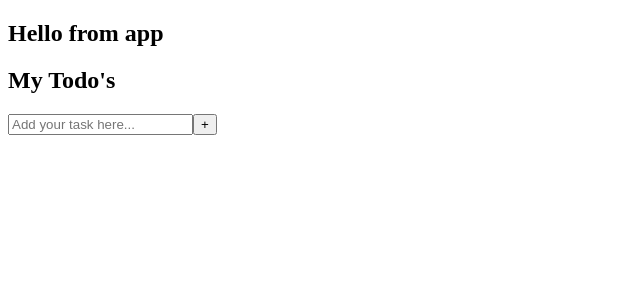
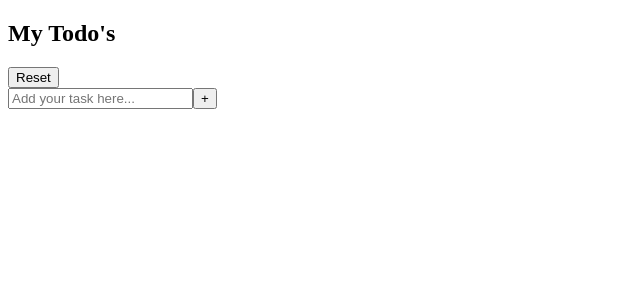
Before and after one commit to z-t-taylor/todo-app, a React (Vite) app: page / in a window 1280 px wide. Shown: the top 300 px of the page, without its empty margins (0-640 px from the left). Built offline with nearby package versions, Linux system fonts and the light colour scheme.

Commit message:
feat: add reset todo list functionality

```diff
--- a/src/App.jsx
+++ b/src/App.jsx
@@ -5,7 +5,6 @@ import TodoList from "./components/TodoList/TodoList";
 function App() {
   return (
     <>
-      <h2>Hello from app</h2>
       <TodoList />
     </>
   );
--- a/src/components/TodoList/TodoList.jsx
+++ b/src/components/TodoList/TodoList.jsx
@@ -45,6 +45,7 @@ const TodoList = () => {
   return (
     <div>
       <h2>My Todo's</h2>
+      <button onClick={() => setTodos([])}>Reset</button>
       <form onSubmit={handleSubmit}>
         <input
           type="text"
```
